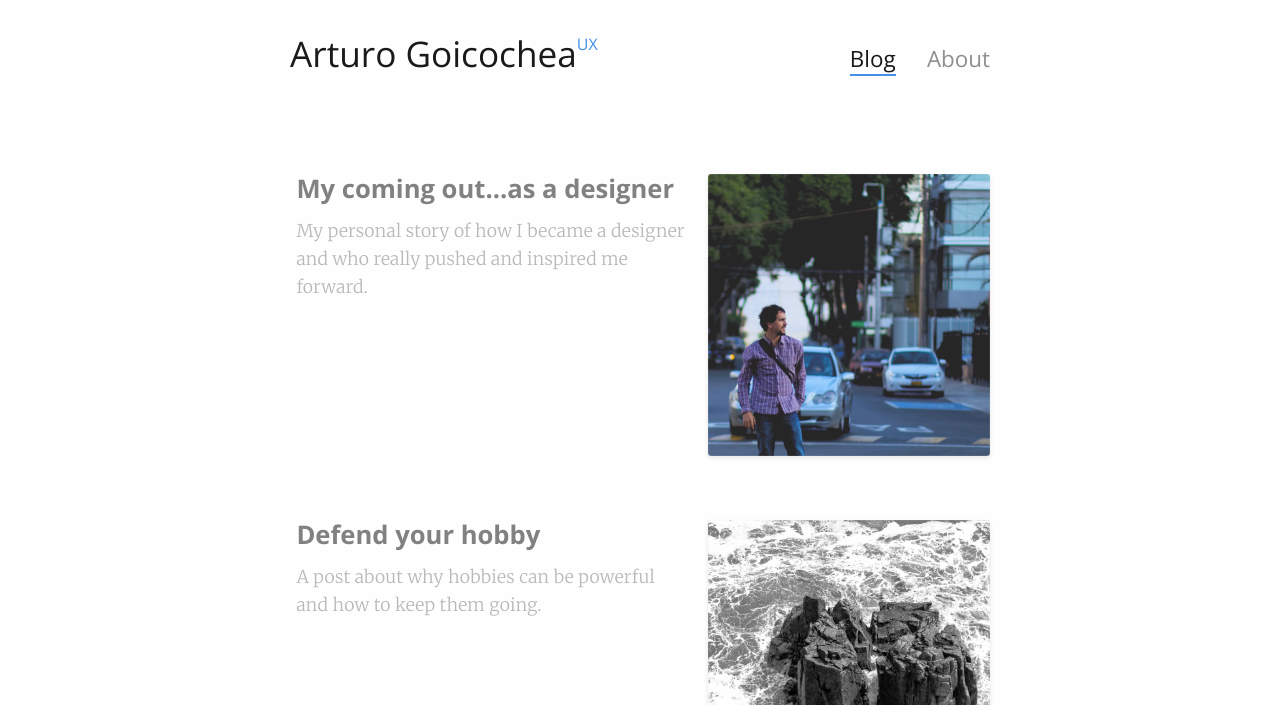
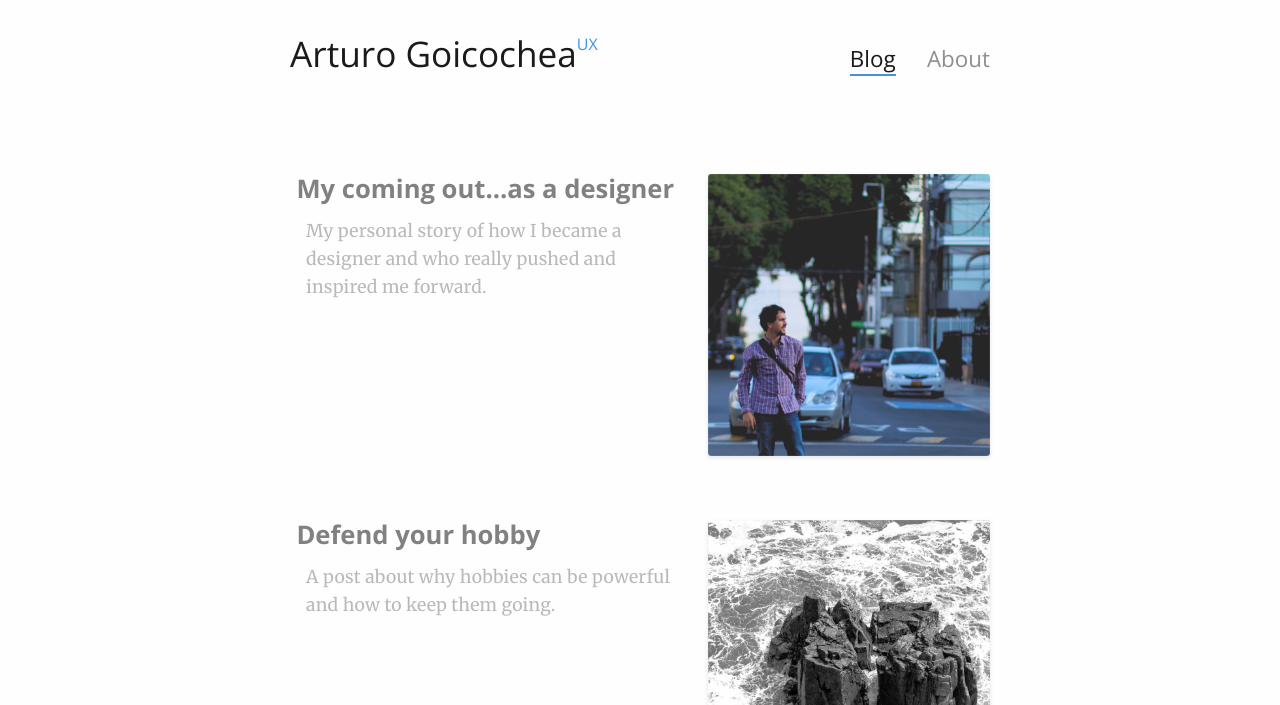
Before and after one commit to arturogh/arturogh, a Jekyll site: the page built from index.html, in a window 1280 px wide. Shown: the top 705 px of the page. Built offline with Jekyll 4.4.1, drawn with Linux system fonts in a browser that asks for light colours; the list of posts is cut into pages by our own code.

Commit message:
Refinements to blog post page for better readability v2

```diff
--- a/_includes/head.html
+++ b/_includes/head.html
@@ -29,7 +29,7 @@
 <meta name="msapplication-TileImage" content="/mstile-144x144.png">
 <meta name="theme-color" content="#ffffff">
 
-  <link href='http://fonts.googleapis.com/css?family=Merriweather:300,700|Open+Sans:400,300,700' rel='stylesheet' type='text/css'>
+  <link href='http://fonts.googleapis.com/css?family=Merriweather:300,400,700|Open+Sans:400,300,700' rel='stylesheet' type='text/css'>
 
   <script>
   (function(i,s,o,g,r,a,m){i['GoogleAnalyticsObject']=r;i[r]=i[r]||function(){
--- a/public/css/main.css
+++ b/public/css/main.css
@@ -986,7 +986,11 @@ section {
   section p {
     font-size: 1.2em;
     line-height: 1.8;
-    font-weight: 300; }
+    font-weight: 400; }
+    @media screen and (min-width: 767px) {
+      section p {
+        max-width: 95%;
+        margin: 0 auto; } }
     @media screen and (max-width: 767px) {
       section p {
         font-size: 1em; } }
--- a/public/css/main.sass
+++ b/public/css/main.sass
@@ -183,7 +183,10 @@ section
 	p
 		font-size: 1.2em
 		line-height: 1.8
-		font-weight: 300
+		font-weight: 400
+		@media screen and (min-width:767px)
+			max-width: 95%
+			margin: 0 auto
 		@media screen and (max-width:767px)
 			font-size: 1em
 	img
```
Also changed, not shown: 1 other file.
